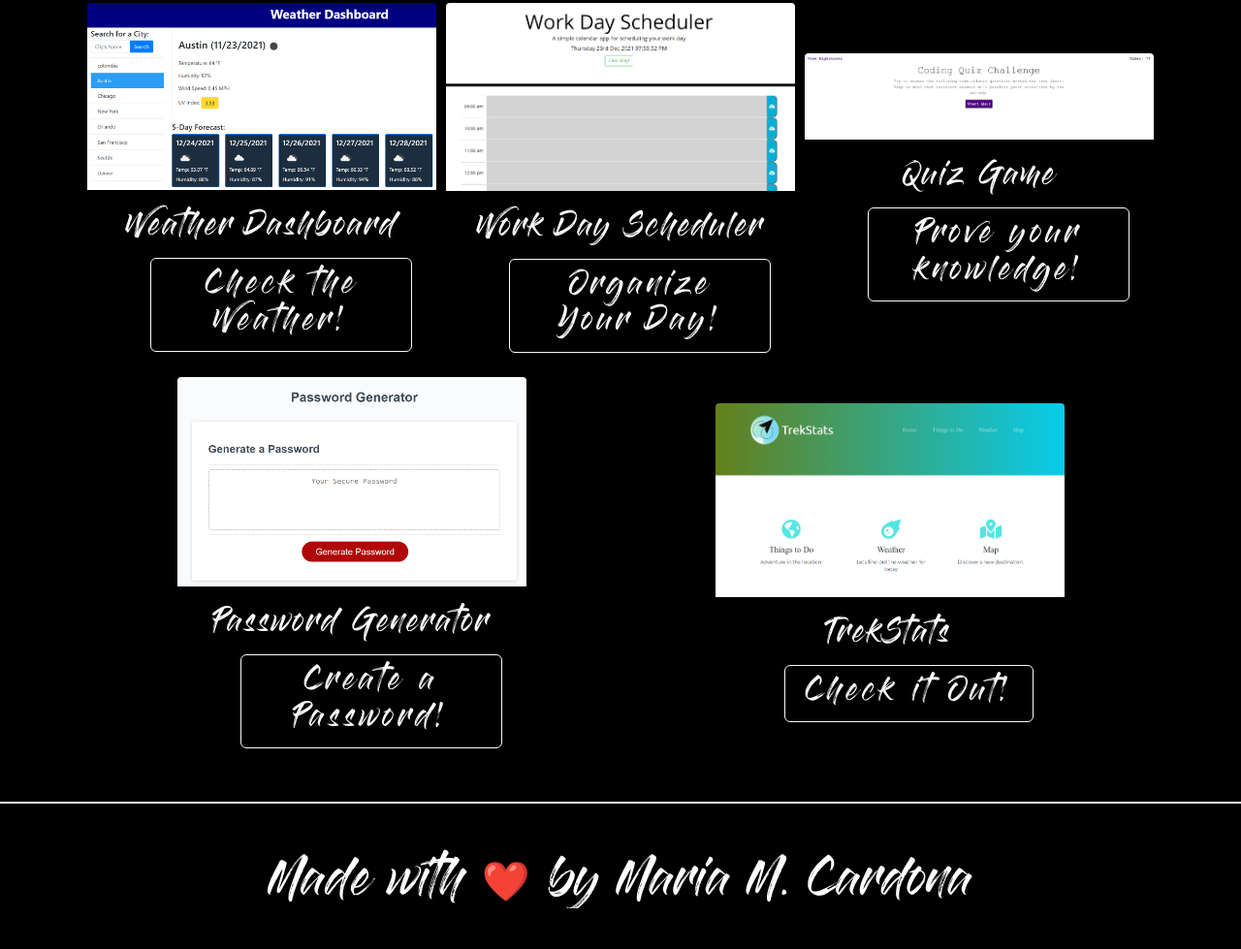
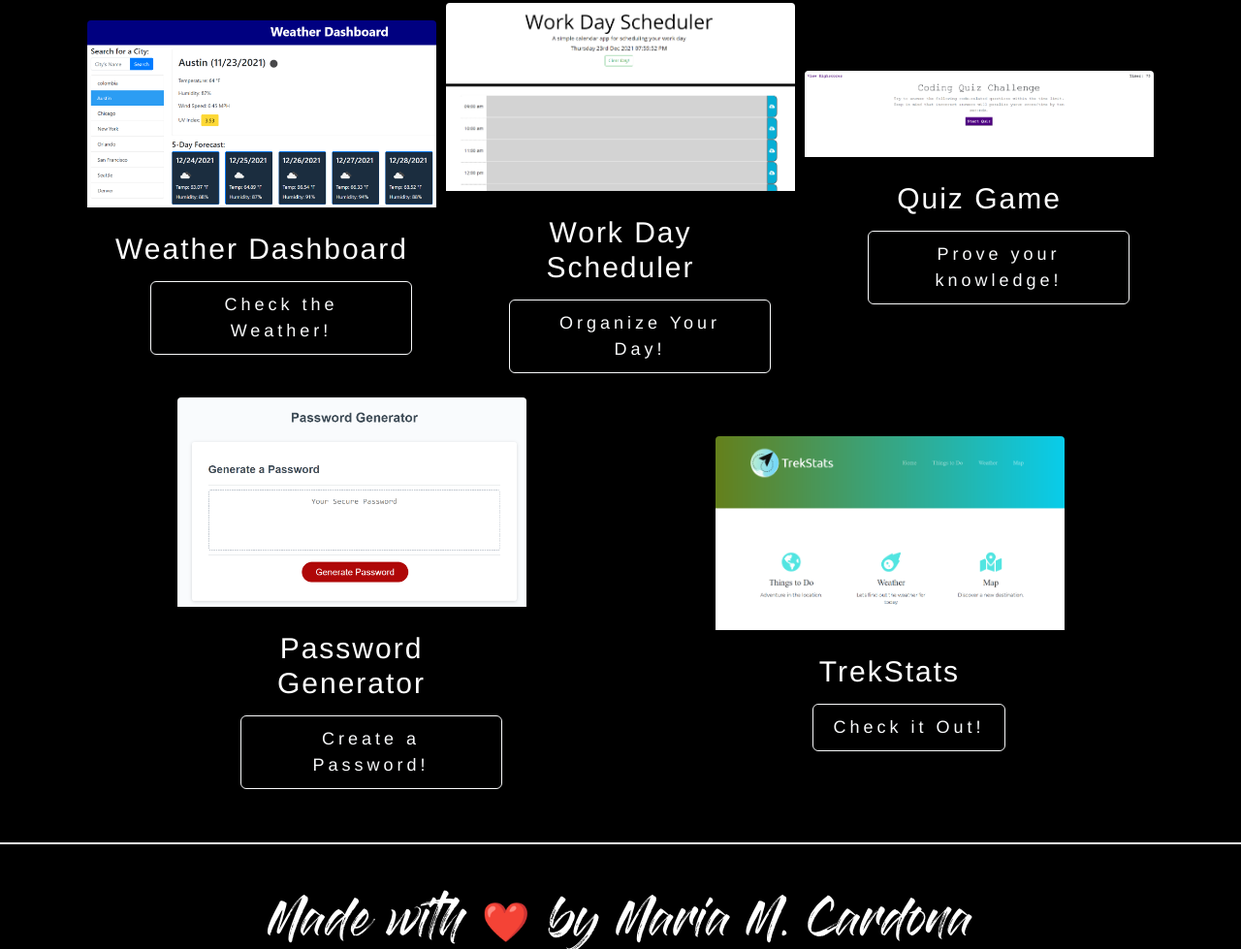
Before and after one commit to mechas8703/02-Advanced-CSS-Portfolio, a plain HTML site: page index.html in a window 1280 px wide. Shown: the part 1784-2763 px from the top of the page at 97% size. Before the commit the page ends 2721 px from the top, so only its background shows below. Drawn offline with nearby package versions, Linux system fonts and the light colour scheme.

Commit message:
final changes

```diff
--- a/assets1/css/style.css
+++ b/assets1/css/style.css
@@ -151,10 +151,14 @@ hr {
     color: white;
     text-align: center;
     letter-spacing: 2px;
+    font-family: 'Franklin Gothic Medium';
+    font-size: 30px;
 }
 
 #boton {
     margin-left: 40px;
+    font-size: 18px;
+    font-family: 'Franklin Gothic Medium';
 }
 
 /* footer */
```
Also changed, not shown: index.html (line endings or trailing spaces).
